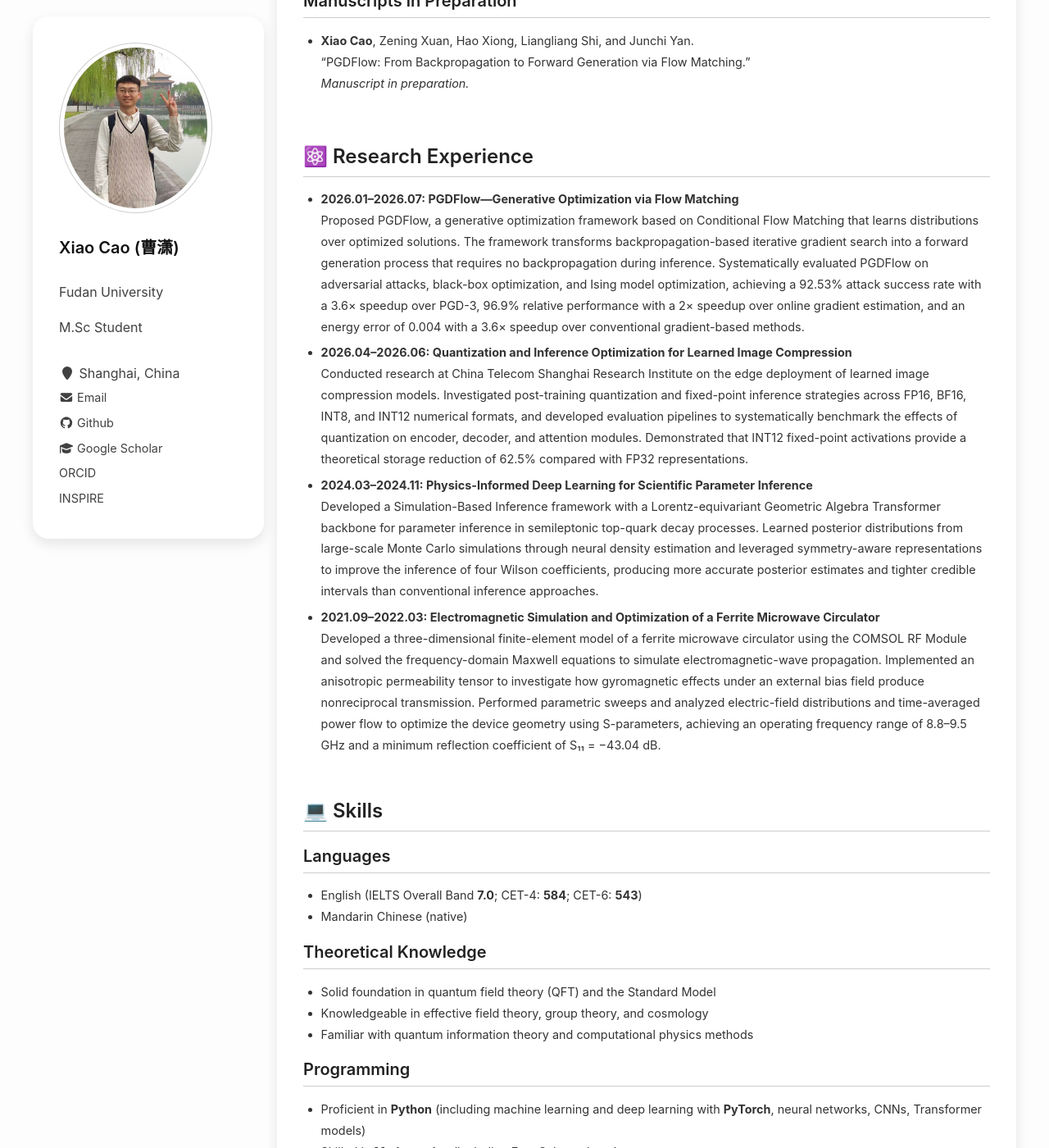
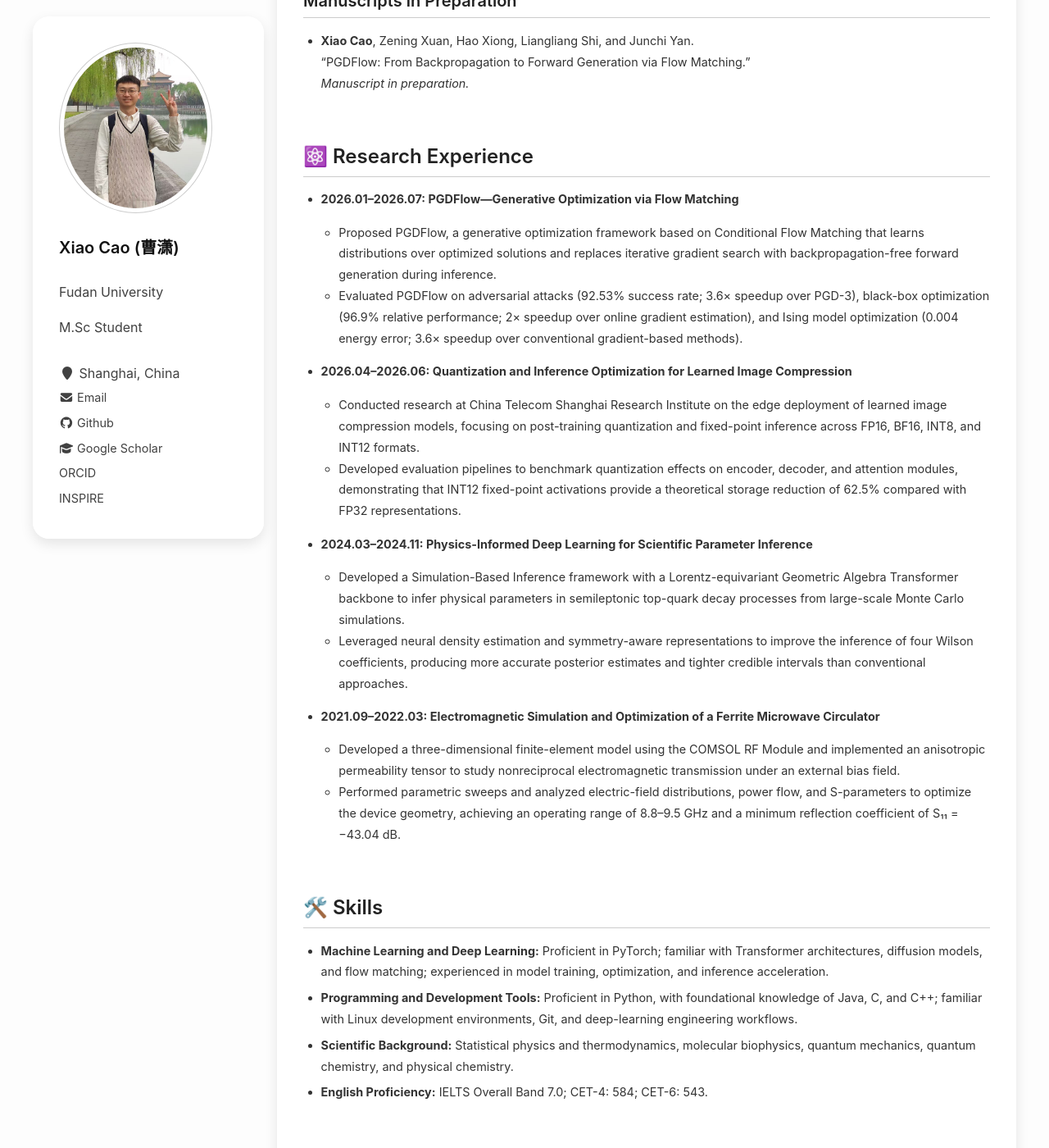
Before and after one commit to FranklinCao123/FranklinCao123.github.io, a Jekyll site: the page built from about.md, in a window 1280 px wide and 1400 px high, scrolled down 899 px. Shown: the whole window at 82% size. Built offline with Jekyll 4.4.1, drawn with Linux system fonts in a browser that asks for light colours; a style sheet for code colours, icons or effects is not loaded; some of the changed text lies outside the part shown.

Commit message:
update about.md

```diff
--- a/about.md
+++ b/about.md
@@ -53,43 +53,33 @@ I enrolled at Fudan University in 2018, initially studying Electronic Engineerin
 ---
 
 - **2026.01–2026.07: PGDFlow—Generative Optimization via Flow Matching**
-  Proposed PGDFlow, a generative optimization framework based on Conditional Flow Matching that learns distributions over optimized solutions. The framework transforms backpropagation-based iterative gradient search into a forward generation process that requires no backpropagation during inference. Systematically evaluated PGDFlow on adversarial attacks, black-box optimization, and Ising model optimization, achieving a 92.53% attack success rate with a 3.6× speedup over PGD-3, 96.9% relative performance with a 2× speedup over online gradient estimation, and an energy error of 0.004 with a 3.6× speedup over conventional gradient-based methods.
+  - Proposed PGDFlow, a generative optimization framework based on Conditional Flow Matching that learns distributions over optimized solutions and replaces iterative gradient search with backpropagation-free forward generation during inference.
+  - Evaluated PGDFlow on adversarial attacks (92.53% success rate; 3.6× speedup over PGD-3), black-box optimization (96.9% relative performance; 2× speedup over online gradient estimation), and Ising model optimization (0.004 energy error; 3.6× speedup over conventional gradient-based methods).
 
 - **2026.04–2026.06: Quantization and Inference Optimization for Learned Image Compression**
-  Conducted research at China Telecom Shanghai Research Institute on the edge deployment of learned image compression models. Investigated post-training quantization and fixed-point inference strategies across FP16, BF16, INT8, and INT12 numerical formats, and developed evaluation pipelines to systematically benchmark the effects of quantization on encoder, decoder, and attention modules. Demonstrated that INT12 fixed-point activations provide a theoretical storage reduction of 62.5% compared with FP32 representations.
+  - Conducted research at China Telecom Shanghai Research Institute on the edge deployment of learned image compression models, focusing on post-training quantization and fixed-point inference across FP16, BF16, INT8, and INT12 formats.
+  - Developed evaluation pipelines to benchmark quantization effects on encoder, decoder, and attention modules, demonstrating that INT12 fixed-point activations provide a theoretical storage reduction of 62.5% compared with FP32 representations.
 
 - **2024.03–2024.11: Physics-Informed Deep Learning for Scientific Parameter Inference**
-  Developed a Simulation-Based Inference framework with a Lorentz-equivariant Geometric Algebra Transformer backbone for parameter inference in semileptonic top-quark decay processes. Learned posterior distributions from large-scale Monte Carlo simulations through neural density estimation and leveraged symmetry-aware representations to improve the inference of four Wilson coefficients, producing more accurate posterior estimates and tighter credible intervals than conventional inference approaches.
+  - Developed a Simulation-Based Inference framework with a Lorentz-equivariant Geometric Algebra Transformer backbone to infer physical parameters in semileptonic top-quark decay processes from large-scale Monte Carlo simulations.
+  - Leveraged neural density estimation and symmetry-aware representations to improve the inference of four Wilson coefficients, producing more accurate posterior estimates and tighter credible intervals than conventional approaches.
 
 - **2021.09–2022.03: Electromagnetic Simulation and Optimization of a Ferrite Microwave Circulator**
-  Developed a three-dimensional finite-element model of a ferrite microwave circulator using the COMSOL RF Module and solved the frequency-domain Maxwell equations to simulate electromagnetic-wave propagation. Implemented an anisotropic permeability tensor to investigate how gyromagnetic effects under an external bias field produce nonreciprocal transmission. Performed parametric sweeps and analyzed electric-field distributions and time-averaged power flow to optimize the device geometry using S-parameters, achieving an operating frequency range of 8.8–9.5 GHz and a minimum reflection coefficient of S₁₁ = −43.04 dB.
+  - Developed a three-dimensional finite-element model using the COMSOL RF Module and implemented an anisotropic permeability tensor to study nonreciprocal electromagnetic transmission under an external bias field.
+  - Performed parametric sweeps and analyzed electric-field distributions, power flow, and S-parameters to optimize the device geometry, achieving an operating range of 8.8–9.5 GHz and a minimum reflection coefficient of S₁₁ = −43.04 dB.
 
   <br>
 
-# 💻 Skills
+# 🛠️ Skills
 ---
 
-## Languages
----
-- English (IELTS Overall Band **7.0**; CET-4: **584**; CET-6: **543**)
-- Mandarin Chinese (native)
+- **Machine Learning and Deep Learning:** Proficient in PyTorch; familiar with Transformer architectures, diffusion models, and flow matching; experienced in model training, optimization, and inference acceleration.
 
-## Theoretical Knowledge
----
-- Solid foundation in quantum field theory (QFT) and the Standard Model
-- Knowledgeable in effective field theory, group theory, and cosmology
-- Familiar with quantum information theory and computational physics methods
+- **Programming and Development Tools:** Proficient in Python, with foundational knowledge of Java, C, and C++; familiar with Linux development environments, Git, and deep-learning engineering workflows.
 
-## Programming
----
-- Proficient in **Python** (including machine learning and deep learning with **PyTorch**, neural networks, CNNs, Transformer models)
-- Skilled in **Mathematica** (including FeynCalc package)
-- Experienced in **Web development**: HTML, CSS, JavaScript
+- **Scientific Background:** Statistical physics and thermodynamics, molecular biophysics, quantum mechanics, quantum chemistry, and physical chemistry.
 
-## Simulation Tools
----
-- Experienced with **MadGraph** for SM and SMEFT event generation
-- Familiar with LHE event analysis, parton shower, and detector simulation pipelines
+- **English Proficiency:** IELTS Overall Band 7.0; CET-4: 584; CET-6: 543.
 
 <br>
 
```
